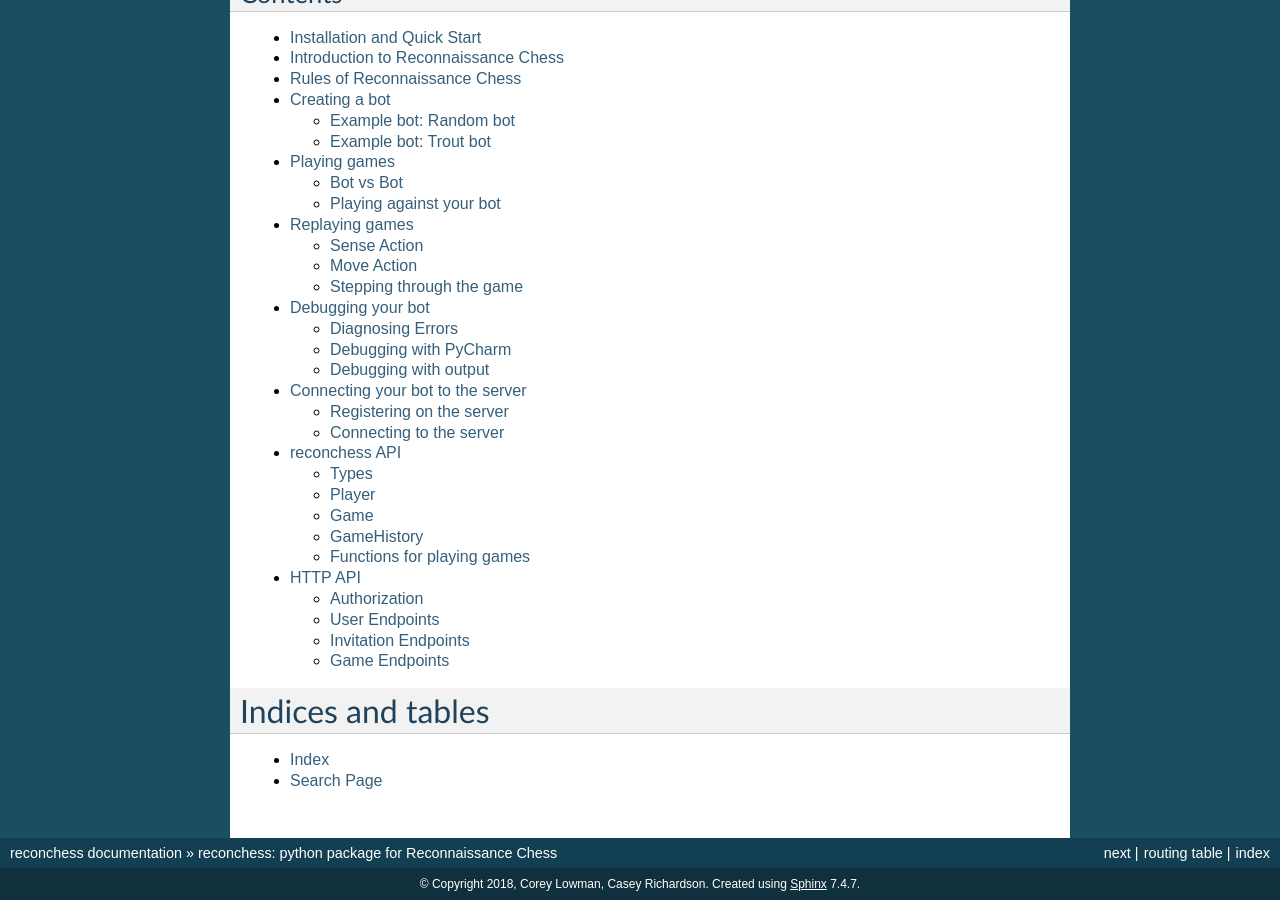
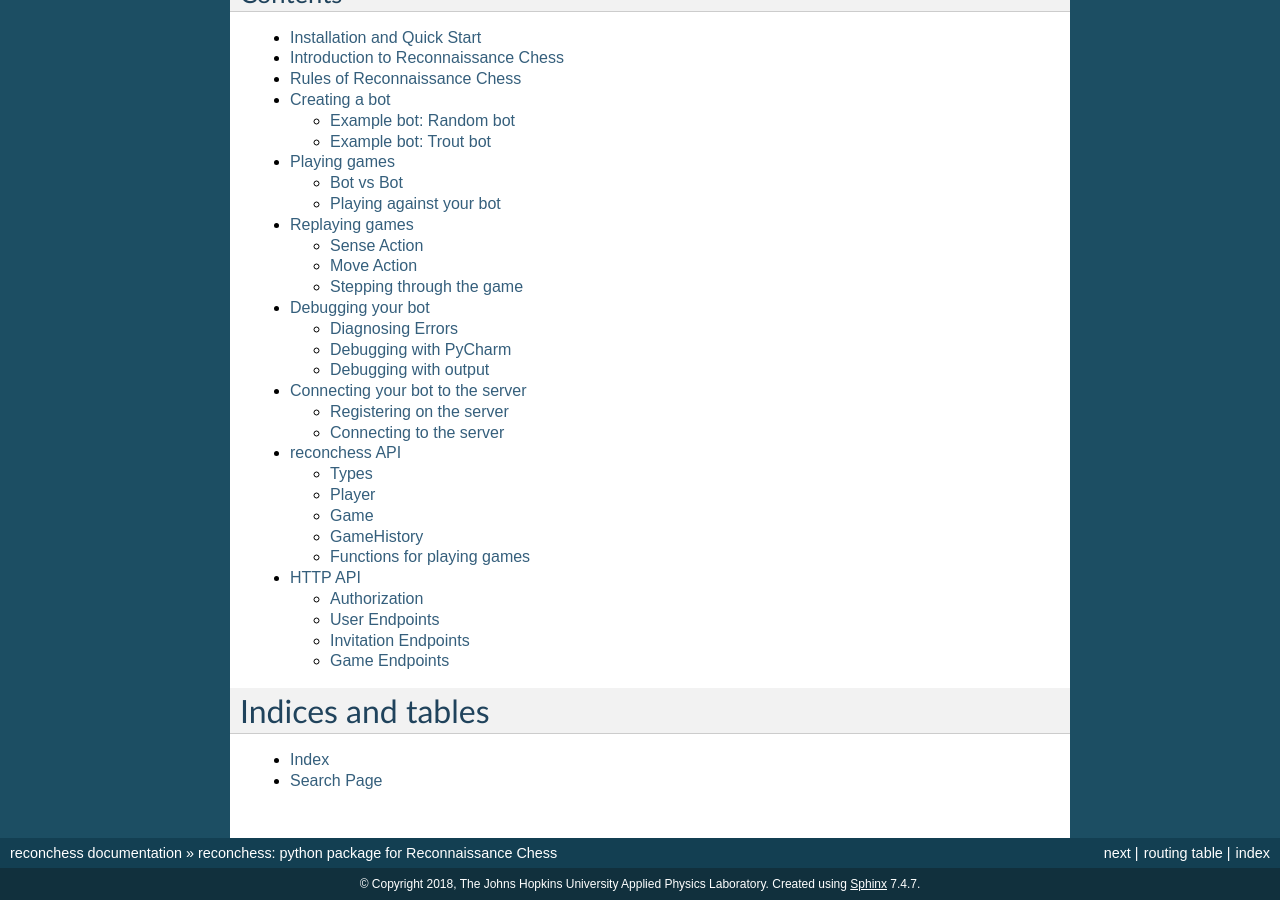
Before and after one commit to reconnaissanceblindchess/reconchess, a Sphinx documentation site: the page built from docs/source/index.rst, in a window 1280 px wide and 900 px high, scrolled down 712 px. Built offline with Sphinx 7.4.7, drawn with Linux system fonts in a browser that asks for light colours.

Commit message:
Update docs copyright to be APL

```diff
--- a/docs/source/conf.py
+++ b/docs/source/conf.py
@@ -20,7 +20,7 @@ sys.path.insert(0, os.path.abspath('../..'))
 # -- Project information -----------------------------------------------------
 
 project = 'reconchess'
-copyright = '2018, Corey Lowman, Casey Richardson'
+copyright = '2018, The Johns Hopkins University Applied Physics Laboratory'
 author = 'Corey Lowman, Casey Richardson'
 
 # The short X.Y version
```
